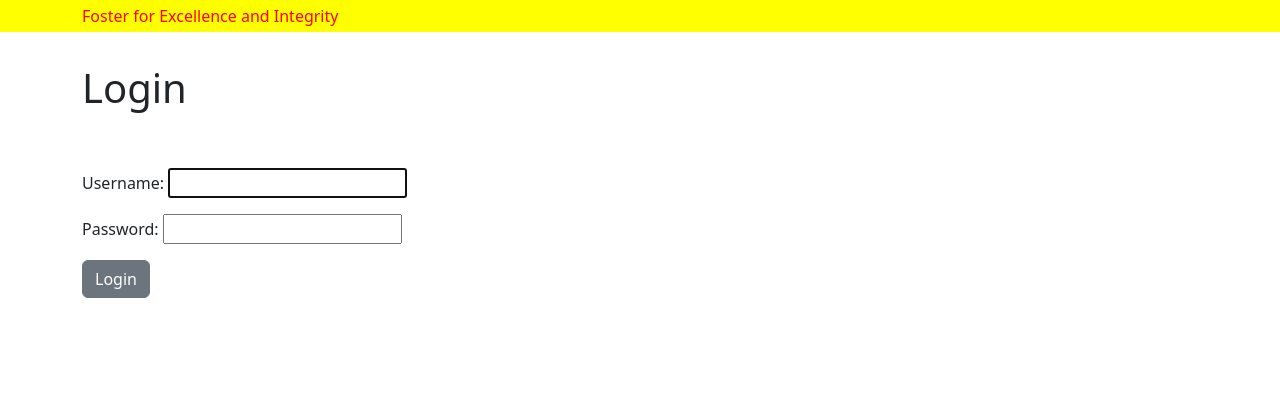
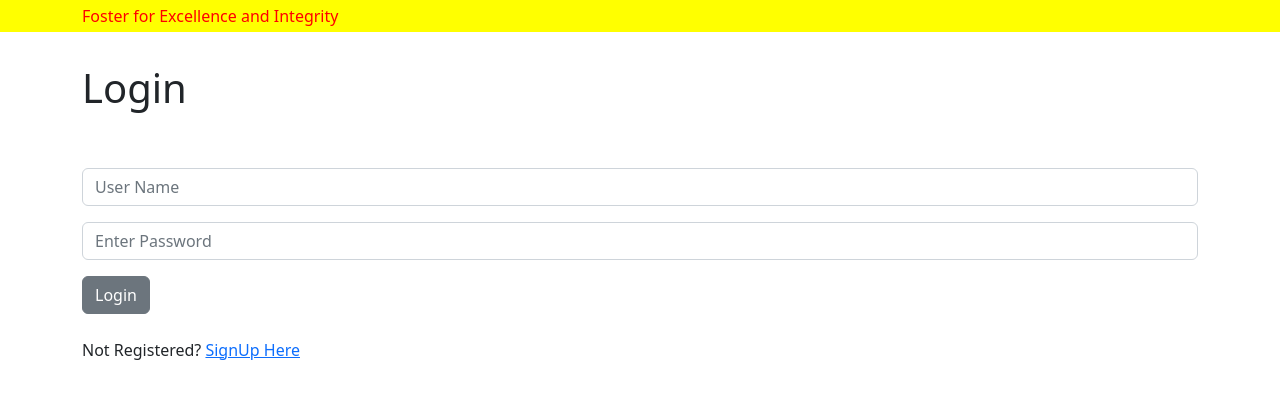
Before and after one commit to stevensnowden3/blogPostProject, a Django app: page /members/login/ in a window 1280 px wide. Shown: the part 99-498 px from the top of the page. Run offline with Django 4.2, Linux system fonts and the light colour scheme; some libraries are stand-ins or nearby versions.

Commit message:
styled login page

```diff
--- a/members/templates/registration/login.html
+++ b/members/templates/registration/login.html
@@ -7,13 +7,18 @@
 <div class="form-group">
 <form method="POST">
 {% csrf_token %}
-{{ form.media }}
-{{ form.as_p }}
+<div class="mb-3">
+    <input type="text" class="form-control" name="username" placeholder="User Name">
+  </div>
+  <div class="mb-3">
+    <input type="password" class="form-control" name="password" placeholder="Enter Password">
+  </div>
 
 <button class="btn btn-secondary"> Login</button>
 
 </form>
 </div>
-
+<br>
+Not Registered? <a href="{% url 'register' %}">SignUp Here</a>
 
 {% endblock %}
```
Also changed, not shown: db.sqlite3.
